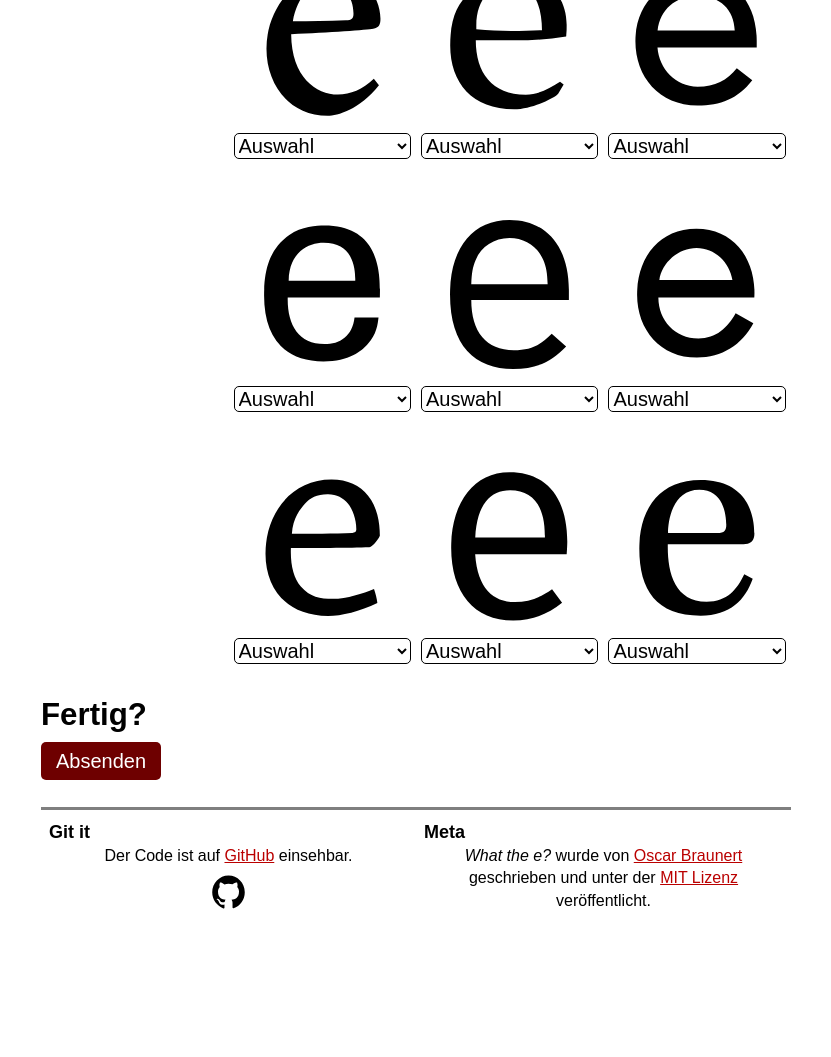
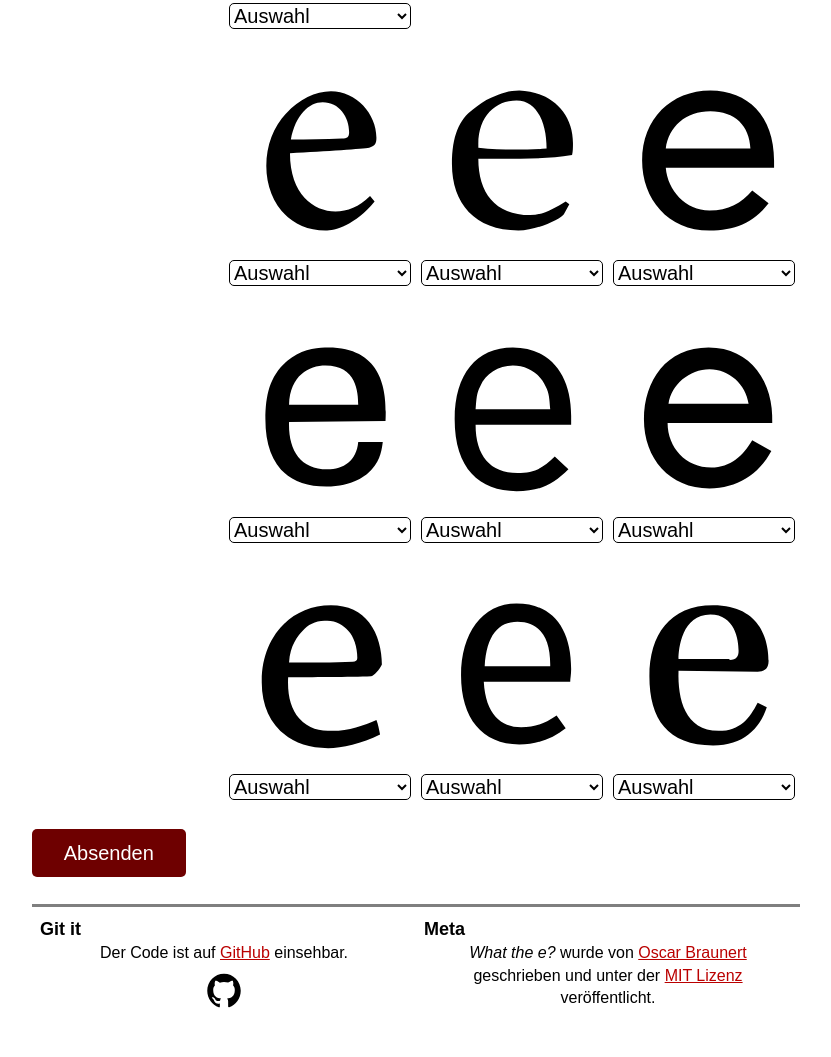
Before and after one commit to ovlb/fontquiz, a PHP site: page / in a window 1280 px wide. Shown: the part 474-1531 px from the top of the page, without its empty margins (224-1055 px from the left). Before the commit the page ends 1383 px from the top, so only its background shows below. Run offline with PHP 8.4, Linux system fonts and the light colour scheme; some libraries are stand-ins or nearby versions.

Commit message:
new imgs, minor markup, minor css

```diff
--- a/css/style.css
+++ b/css/style.css
@@ -134,7 +134,10 @@ select {
 button {
   font-size: 1.25rem;
   line-height: 1.75rem;
-  padding: 5px 15px;
+  font-weight: 300;
+  width: 20%;
+  margin: 0 auto;
+  padding: 10px 15px;
   color: white;
   background-color: #6e0000;
   border: 0;
@@ -166,13 +169,16 @@ button {
   margin: 10px auto; }
   @media (min-width: 31.25rem) {
     #container {
-      width: 90%;
-      max-width: 750px; } }
+      width: 90%; } }
+  @media (min-width: 56.25rem) {
+    #container {
+      width: 60%;
+      max-width: 780px; } }
 
-@media (min-width: 62.5rem) {
+@media (min-width: 56.25rem) {
   #instruction {
     width: 25%;
-    padding-left: 0px;
+    padding: 0 5px 0 0;
     display: inline-block;
     float: left; } }
 #instruction h3 {
@@ -184,11 +190,11 @@ button {
 
 #quiz-content {
   width: 60%;
-  margin: 0 auto 0 auto; }
+  margin: 0 auto; }
   @media (min-width: 31.25rem) {
     #quiz-content {
       width: 90%; } }
-  @media (min-width: 62.5rem) {
+  @media (min-width: 56.25rem) {
     #quiz-content {
       width: 75%;
       display: inline-block; } }
@@ -219,15 +225,13 @@ button {
     width: 10%;
     margin: 0 auto;
     display: block; }
-  @media (min-width: 62.5rem) {
+  @media (min-width: 56.25rem) {
     #mainfooter h4 {
       font-size: 1.125rem;
       line-height: 1.575rem; }
     #mainfooter p {
       font-size: 1rem;
       line-height: 1.4rem;
-      text-align: center; }
-    #mainfooter img {
-      width: 10%; } }
+      text-align: center; } }
 
 /*# sourceMappingURL=style.css.map */
--- a/css/style.scss
+++ b/css/style.scss
@@ -8,7 +8,7 @@ $green: rgb(16, 177, 0);
 
 /* Breakpoints */
 $size-small: 31.25rem;
-$size-medium: 62.5rem;
+$size-medium: 56.25rem;
 $size-large: 135rem;
 
 /*
@@ -166,7 +166,10 @@ select {
 
 button {
 	@include font(20);
-	padding: 5px 15px;
+	font-weight: 300;
+	width: 20%;
+	margin: 0 auto;
+	padding: 10px 15px;
 	color: white;
 	background-color: darken($red, 5%);
 	border: 0;
@@ -205,14 +208,18 @@ button {
 
 	@media (min-width: $size-small) {
 		width: 90%;
-		max-width: 750px;
+	}
+
+	@media (min-width: $size-medium) {
+		width: 60%;
+		max-width: 780px;
 	}
 }
 
 #instruction {
 	@media (min-width: $size-medium) {
 		width: 25%;
-		padding-left: 0px;
+		padding: 0 5px 0 0;
 		display: inline-block;
 		float: left;
 	}
@@ -227,7 +234,7 @@ button {
 
 #quiz-content {
 	width: 60%;
-	margin: 0 auto 0 auto;
+	margin: 0 auto;
 
 	@media (min-width: $size-small) {
 		width: 90%;
@@ -280,9 +287,5 @@ button {
 			@include font(16);
 			text-align: center;
 		}
-
-		img {
-			width: 10%;
-		}
 	}
 }
--- a/index.html
+++ b/index.html
@@ -11,7 +11,6 @@
 	<script src="//use.typekit.net/pbv7ndx.js"></script>
 	<script>try{Typekit.load();}catch(e){}</script>
 
-	<script src="js/jquery-1.11.1.min.js" async></script>
 	<script src="js/quiz.js" defer></script>
 </head>
 <body>
@@ -252,7 +251,6 @@
 				</div><!-- Ende row 4 -->
 			</section><!-- Ende quiz-content -->
 			<section id="result">
-				<h3>Fertig?</h3>
 				<button id="sendbutton" name="sendbutton" onclick="check()">Absenden</button>
 				<div id="feedback">
 
@@ -261,8 +259,8 @@
 		</main>
 		<footer id="mainfooter">
 			<div class="row clearfix">
-				<section class="col half">
-					<h4 id="footer-git">Git it</h4>
+				<section class="col half" id="footer-git">
+					<h4>Git it</h4>
 					<p>Der Code ist auf <a href="https://github.com/ovlb/fontquiz">GitHub</a> einsehbar.</p>
 					<a href="https://github.com/ovlb/fontquiz"><img src="img/github.svg" alt="GitHub Mark"></a>
 				</section>
```
Also changed, not shown: img/type/avenir.svg, img/type/chaparral.svg, img/type/din.svg, img/type/fira.svg, img/type/futura.svg, img/type/garamond.svg, img/type/meta.svg (deleted), img/type/minion.svg, img/type/palatino.svg, img/type/rotis.svg, img/type/univers.svg, img/type/utopia.svg, 2 other files.
